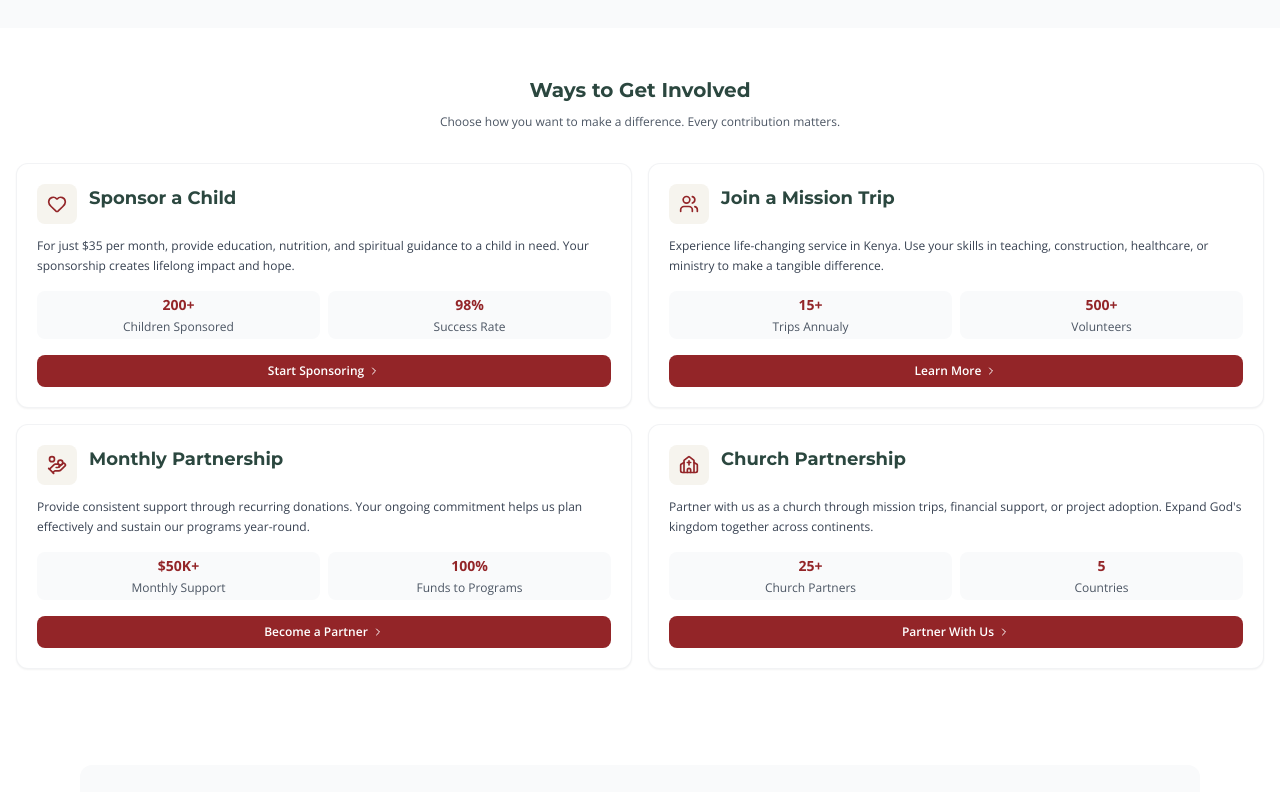
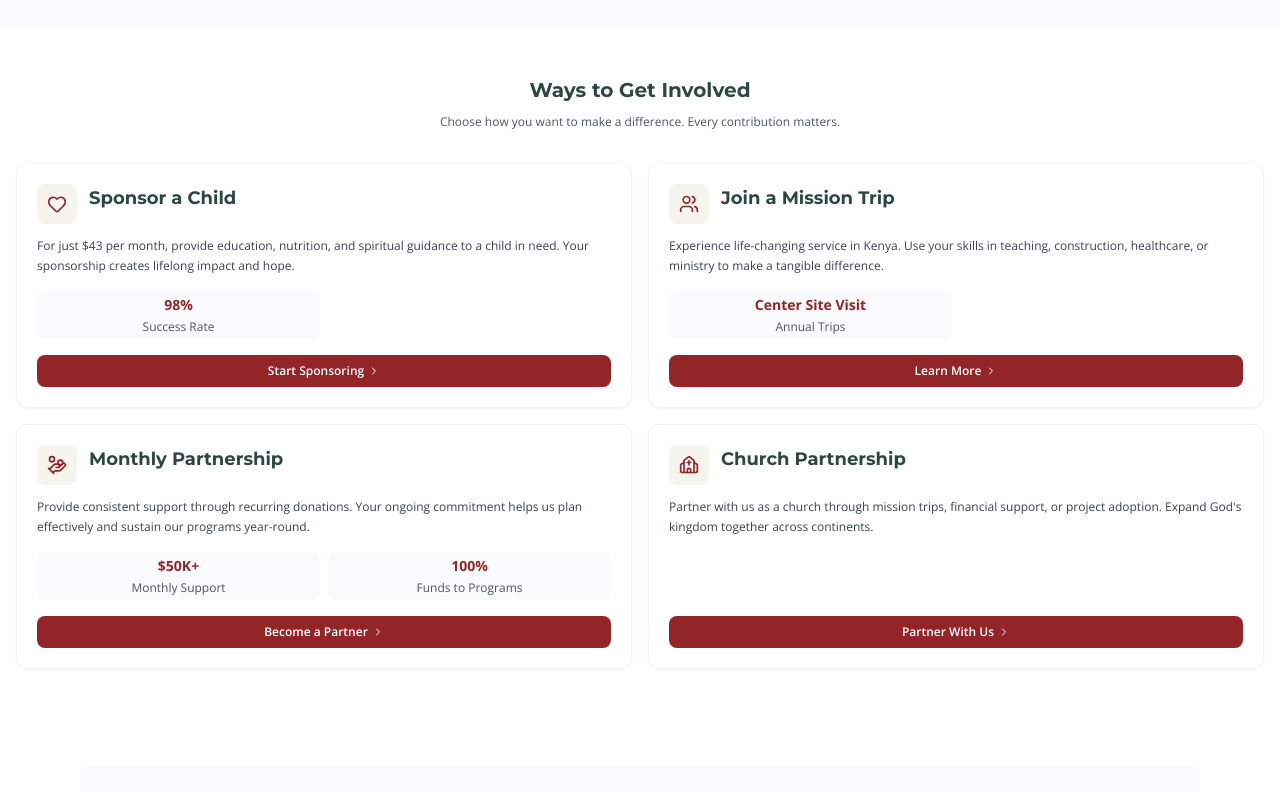
Before and after one commit to WatchDog386/anointed, a React (Vite) app: page /Make-An-Impact in a window 1280 px wide. Shown: the part 620-1412 px from the top of the page. Built offline with nearby package versions, Linux system fonts and the light colour scheme.

Commit message:
Update GetInvolved.jsx

```diff
--- a/src/routes/GetInvolved.jsx
+++ b/src/routes/GetInvolved.jsx
@@ -220,11 +220,11 @@ export default function GetInvolved() {
     {
       icon: Heart,
       title: "Sponsor a Child",
-      description: "For just $35 per month, provide education, nutrition, and spiritual guidance to a child in need. Your sponsorship creates lifelong impact and hope.",
+      description: "For just $43 per month, provide education, nutrition, and spiritual guidance to a child in need. Your sponsorship creates lifelong impact and hope.",
       link: "/ChildSponsorship",
       buttonText: "Start Sponsoring",
       stats: [
-        { value: "200+", label: "Children Sponsored" },
+
         { value: "98%", label: "Success Rate" }
       ]
     },
@@ -235,8 +235,8 @@ export default function GetInvolved() {
       link: "/mission-trips",
       buttonText: "Learn More",
       stats: [
-        { value: "15+", label: "Trips Annualy" },
-        { value: "500+", label: "Volunteers" }
+        { value: "Center Site Visit", label: "Annual Trips" },
+
       ]
     },
     {
@@ -256,10 +256,7 @@ export default function GetInvolved() {
       description: "Partner with us as a church through mission trips, financial support, or project adoption. Expand God's kingdom together across continents.",
       link: "/partnerships",
       buttonText: "Partner With Us",
-      stats: [
-        { value: "25+", label: "Church Partners" },
-        { value: "5", label: "Countries" }
-      ]
+
     }
   ];
 
```
